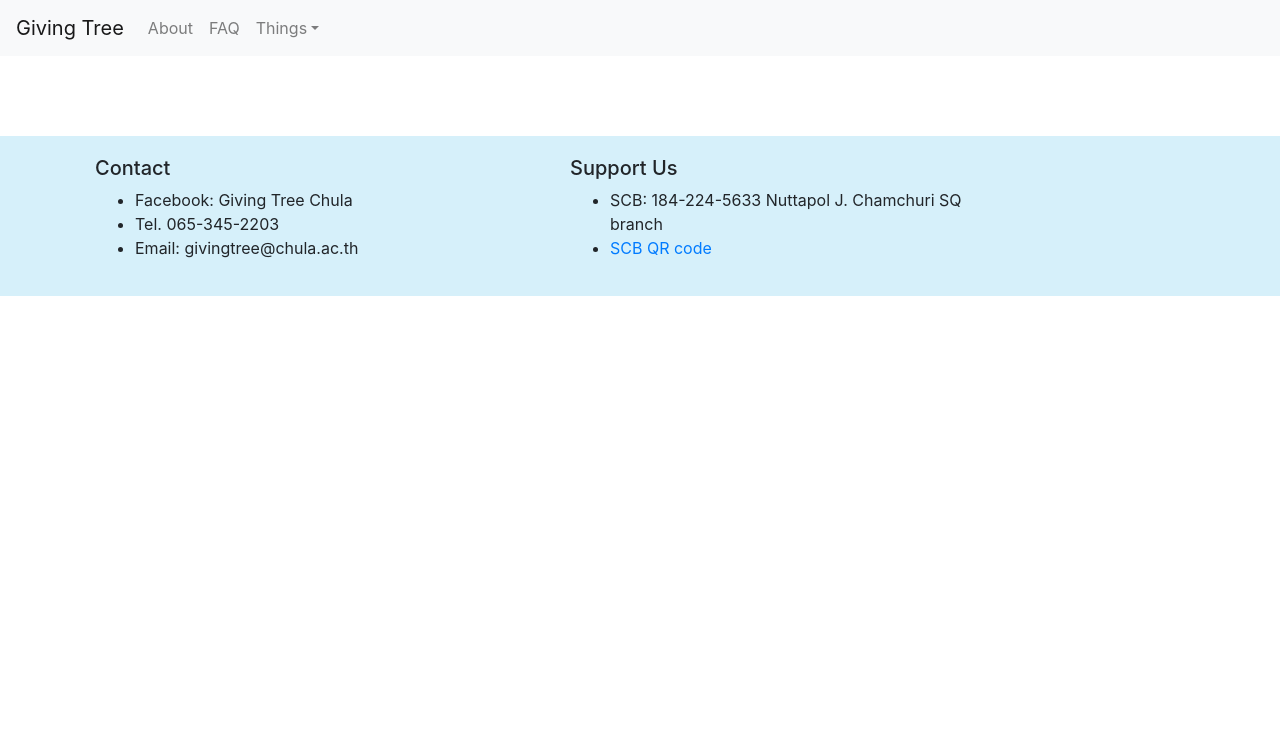
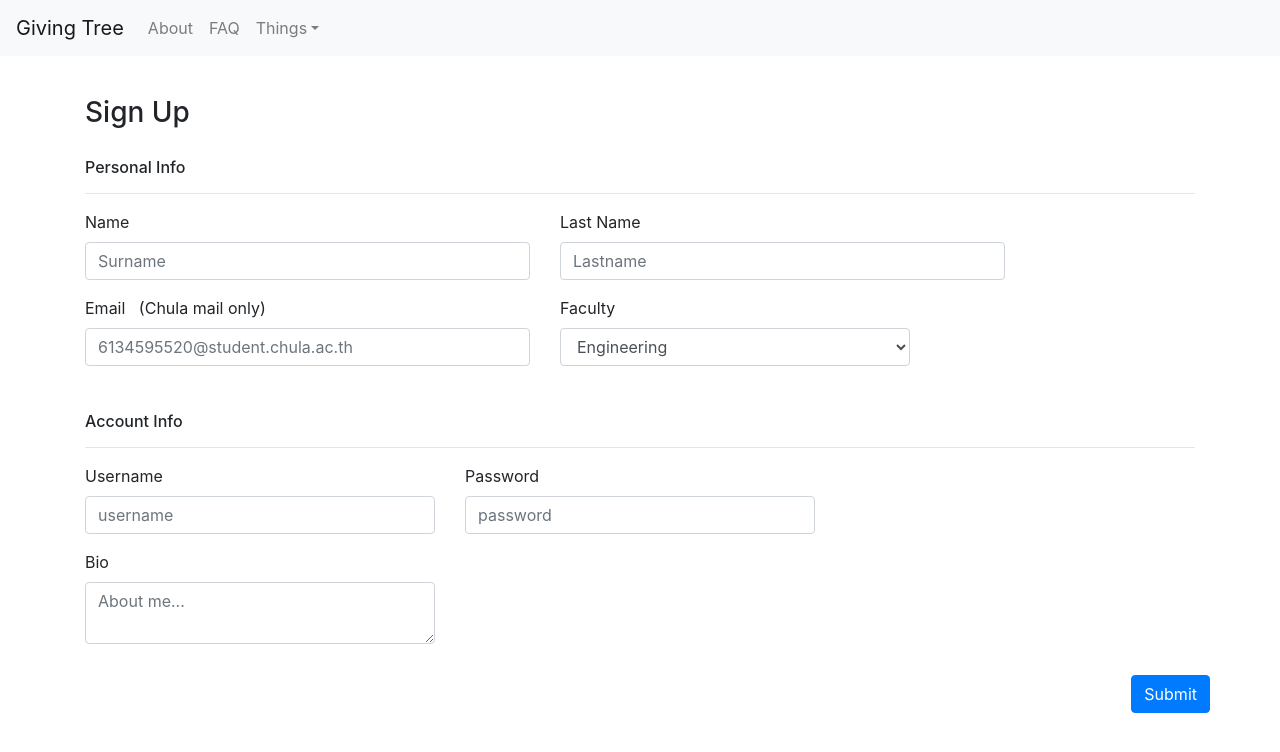
Before and after one commit to amnuntita/giving_tree, a React (Create React App) app: page /signup in a window 1280 px wide. Shown: the top 752 px of the page. Built offline with nearby package versions, Linux system fonts and the light colour scheme.

Commit message:
implement log in and sign up page

```diff
--- a/public/index.html
+++ b/public/index.html
@@ -2,7 +2,12 @@
 <html lang="en">
   <head>
     <meta charset="utf-8" />
-    <link rel="stylesheet" href= "https://maxcdn.bootstrapcdn.com/bootstrap/4.0.0/css/bootstrap.min.css">
+    <link
+  rel="stylesheet"
+  href="https://maxcdn.bootstrapcdn.com/bootstrap/4.5.0/css/bootstrap.min.css"
+  integrity="sha384-9aIt2nRpC12Uk9gS9baDl411NQApFmC26EwAOH8WgZl5MYYxFfc+NcPb1dKGj7Sk"
+  crossorigin="anonymous"
+/>
     <link rel="icon" href="%PUBLIC_URL%/favicon.ico" />
     <meta name="viewport" content="width=device-width, initial-scale=1" />
     <meta name="theme-color" content="#000000" />
--- a/src/App.css
+++ b/src/App.css
@@ -1,6 +1,4 @@
-.App{
-  justify-content: center;
-}
+
 .App-link {
   color: #61dafb;
 }
@@ -12,7 +10,7 @@
 }
 
 .footer{
-  min-height: 160px;
+  min-height: 30vh;
   width: 100%;
   position:absolute;
   padding-top: 20px;
@@ -70,3 +68,15 @@
   min-height: 350px;
   background-color: #ffb9b2;
 }
+
+/*log in*/
+
+
+.parent{
+  position: absolute;
+  top: 30%;
+  left: 40%;
+  margin-top: -50px;
+  margin-left: -50px;
+  width: 50vw;
+}
--- a/src/component/Main.js
+++ b/src/component/Main.js
@@ -8,7 +8,6 @@ import SignUp from "./pages/sign_up.js";
 import LogIn from './pages/log_in.js';
 
 import NavBar from "./shared/NavBar.js";
-import Footer from './shared/Footer.js'
 
 const Main = () => {
   return (
@@ -21,7 +20,6 @@ const Main = () => {
         <Route path="/post" component={Post} />
         <Route path="/" component={Home} />
       </Switch>
-      <Footer/>
     </div>
   );
 };
--- a/src/component/pages/home/home.js
+++ b/src/component/pages/home/home.js
@@ -3,6 +3,7 @@ import { Container, Row, Col, Button, Image } from "react-bootstrap";
 import { Link } from "react-router-dom";
 
 import ResultCard from "../result/ResultCard.js";
+import Footer from '../../shared/Footer.js';
 
 const Home = () => {
   const loremText =
@@ -16,13 +17,13 @@ const Home = () => {
         </h1>
         {loremText}
         <div>
-        <Link to='/signup'>
+          <Link to="/signup">
             <Button variant="outline-primary" className="btn">
               Sign Up
             </Button>
           </Link>
         </div>
-        Already have an account? &nbsp; <Link to='/login'>Log In</Link>
+        Already have an account? &nbsp; <Link to="/login">Log In</Link>
       </Col>
       <Col md={4}>
         <Image src="/assets/images/intro.png" className="homeImg" />
@@ -66,15 +67,15 @@ const Home = () => {
 
   const about = () => (
     <div className="about">
-      <Container>
-        <Row className="textbox">
-          <Col>
+      <Container className="textbox">
+        <Row>
           <h3>Why Giving Tree?</h3>
-            <Col>
+        </Row>
+        <Row>
+          <Col md={7}>
             <Image src="assets/images/about1.png" className="homeImg" />
           </Col>
-          </Col>
-          <Col style={{ marginTop: 20 }}>{loremText}</Col>
+          <Col className="textbox">{loremText}</Col>
         </Row>
       </Container>
     </div>
@@ -94,6 +95,7 @@ const Home = () => {
         {new_post("Trade")}
       </Container>
       {about()}
+      <Footer/>
     </div>
   );
 };
--- a/src/component/pages/log_in.js
+++ b/src/component/pages/log_in.js
@@ -1,7 +1,29 @@
-import React from 'react';
+import React from "react";
+import { Container, Row, Col, Form, Button } from "react-bootstrap";
 
 const LogIn = () => {
-    return(<div></div>)
-}
+  return (
+      <div class="parent">
+        <Col>
+          <h4>Log In</h4>
+        </Col>
+        <Col md={5}>
+          <Form.Group controlId="loginUsername">
+            <Form.Label>Username</Form.Label>
+            <Form.Control placeholder="username" />
+          </Form.Group>
+        </Col>
+        <Col md={5}>
+          <Form.Group controlId="loginPassword">
+            <Form.Label>Password</Form.Label>
+            <Form.Control type="password" placeholder="****************" />
+          </Form.Group>
+        </Col>
+        <Col>
+        <Button type="submit">Log In</Button>
+        </Col>
+      </div>
+  );
+};
 
 export default LogIn;
--- a/src/component/pages/sign_up.js
+++ b/src/component/pages/sign_up.js
@@ -1,8 +1,97 @@
-import React from 'react';
-import {Form} from 'react-bootstrap';
+import React from "react";
+import { Form, Container, Col, Row,Button } from "react-bootstrap";
 
 const SignUp = () => {
-    return(<div></div>)
-}
+  const personal = () => {
+    return (
+      <div style={{marginTop:10}}>
+        <h6>Personal Info</h6>
+        <hr/>
+        <Row>
+          <Col xs={6} md={5}>
+            <Form.Group controlId="nameinput">
+              <Form.Label>Name</Form.Label>
+              <Form.Control placeholder="Surname" />
+            </Form.Group>
+          </Col>
+          <Col xs={6} md={5}>
+            <Form.Group controlId="lastnameinput">
+              <Form.Label>Last Name</Form.Label>
+              <Form.Control placeholder="Lastname" />
+            </Form.Group>
+          </Col>
+        </Row>
+        <Row>
+          <Col xs={6} md={5}>
+            <Form.Group controlId="email">
+              <Form.Label>Email &nbsp; (Chula mail only)</Form.Label>
+              <Form.Control
+                type="email"
+                placeholder="6134595520@student.chula.ac.th"
+              />
+            </Form.Group>
+          </Col>
+          <Col xs={6} md={4}>
+            <Form.Group controlId="faculty">
+              <Form.Label>Faculty</Form.Label>
+              <Form.Control as="select" defaultValue="Engineering">
+                <option value="21">Engineering</option>
+                <option value="22">Arts</option>
+                <option value="23">Political Science</option>
+                <option value="24">Science</option>
+              </Form.Control>
+            </Form.Group>
+          </Col>
+        </Row>
+      </div>
+    );
+  };
+
+  const account = () => {
+    return (
+      <div>
+        <h6>Account Info</h6>
+        <hr/>
+        <Row>
+          <Col md={4}>
+            <Form.Group controlId="username">
+              <Form.Label>Username</Form.Label>
+              <Form.Control placeholder="username" />
+            </Form.Group>
+          </Col>
+          <Col md={4}>
+            <Form.Group controlId="password">
+              <Form.Label>Password</Form.Label>
+              <Form.Control type="password" placeholder="password" />
+            </Form.Group>
+          </Col>
+        </Row>
+        <Row>
+          <Col md={4}>
+            <Form.Group controlId="bio">
+              <Form.Label> Bio</Form.Label>
+              <Form.Control as="textarea" placeholder="About me..." />
+            </Form.Group>
+          </Col>
+        </Row>
+      </div>
+    );
+  };
+
+  return (
+    <Container>
+      <h3 style={{ marginTop: 40 }}>Sign Up</h3>
+      <Form>
+      <div style={{height:10}}></div>
+        {personal()}
+        <div style={{height:30}}></div>
+        {account()}
+      </Form>
+      <Row style={{justifyContent:"flex-end"}}>
+          <Button type="submit">Submit</Button>
+      </Row>
+    </Container>
+  );
+};
 
 export default SignUp;
```
Also changed, not shown: 1 other file (tests, documents, lock files or other folders). Lines whose indentation alone changed are shown as unchanged.
